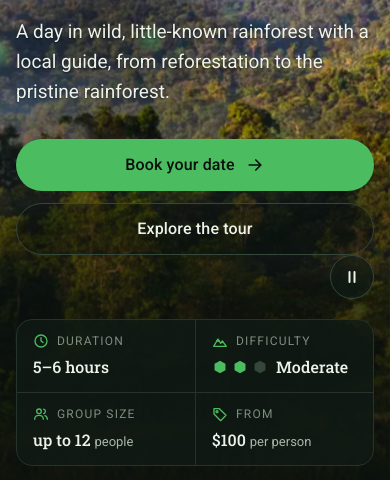
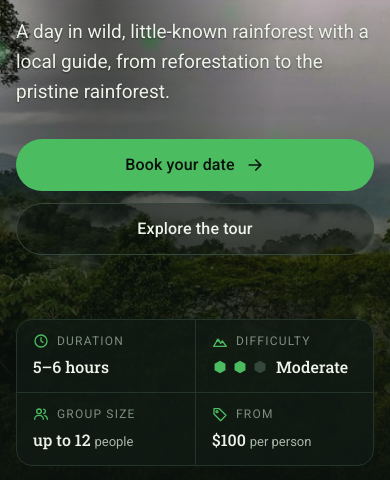
Before and after one commit to mvanderbeek84-web/Website-Ecotourism-WWN, a plain HTML site: page index.html in a window 390 px wide. Shown: the part 364-844 px from the top of the page. Drawn offline with Linux system fonts and the light colour scheme.

Commit message:
Hero photo Barbilla1 with mouse-only movement; organizer numbers 310 ha first; map link opens in same tab on phones
Co-Authored-By: Claude Opus 5.5 <noreply@anthropic.com>
Claude-Session: https://claude.ai/code/session_011N7Z8nwFRHtkY4fn4asY5p

```diff
--- a/content/content.js
+++ b/content/content.js
@@ -44,23 +44,20 @@ window.SITE = {
   },
 
   /* ---------------- Hero background ---------------------------------
-     The hero is photo IMG_6978 split into three depth layers (sky with
-     the far mountains, the forest, and the grass in front). The layers
-     pan slowly and move at different speeds, which gives a 3D effect.
-     It also tilts a little with the mouse on a computer.
-     panSeconds: how long one slow pan back and forth takes.
-     depth:      strength of the 3D effect (0 = flat, 1 = normal, 1.5 = strong).
-     mist:       soft mist drifting through the valley (true / false).
-     The layer files are assets/img/hero-sky / hero-land / hero-fg.     */
+     The hero is photo Barbilla1 (assets/img/hero-barbilla1-l/-s.jpg).
+     On a computer it moves and tilts slightly with the mouse.
+     photo:      short name from PHOTOS (used for the description text).
+     depth:      how much it moves (0 = still, 1 = normal, 1.5 = more).
+     autoMove:   true = also pan slowly by itself (and on phones).        */
   heroScene: {
-    photo: "parkLandscape",
-    panSeconds: 60,
+    photo: "barbilla1",
     depth: 1,
-    mist: true
+    autoMove: false
   },
 
   /* ---------------- Photos (short name -> file) -------------------- */
   PHOTOS: {
+    barbilla1:       { file: "hero-barbilla1", alt: { en: "Rainforest canopy with mist in the valleys of Barbilla", es: "Dosel del bosque lluvioso con neblina en los valles de Barbilla" } },
     parkLandscape:   { file: "img-6978",  alt: { en: "Forested hills of the Talamanca foothills", es: "Colinas boscosas al pie de la Talamanca" } },
     mistCanopy:      { file: "reserve-3", alt: { en: "Morning mist over the rainforest canopy", es: "Neblina matutina sobre el dosel del bosque" } },
     mistTall:        { file: "reserve-6", alt: { en: "Mist rising between forested ridges", es: "Neblina entre las crestas del bosque" } },
@@ -345,8 +342,8 @@ window.SITE = {
       /* Other partners, shown as a list under the cards */
       /* Impact numbers shown under the intro */
       stats: [
+        { value: { en: "310 ha", es: "310 ha" }, label: { en: "of rainforest protected", es: "de bosque lluvioso protegidas" } },
         { value: { en: "40,000", es: "40.000" }, label: { en: "native trees planted", es: "árboles nativos sembrados" } },
-        { value: { en: "43 ha", es: "43 ha" }, label: { en: "restored", es: "restauradas" } },
         { value: { en: "1,000+", es: "1.000+" }, label: { en: "species recorded", es: "especies registradas" } }
       ],
       othersTitle: { en: "Also in cooperation with", es: "También en cooperación con" },
--- a/css/style.css
+++ b/css/style.css
@@ -176,7 +176,7 @@ p { margin: 0; }
 .scene { position: absolute; left: 50%; top: 50%; aspect-ratio: 3 / 2; transform-style: preserve-3d; will-change: transform; }
 .layer { position: absolute; inset: 0; will-change: transform; }
 .layer img { position: absolute; inset: 0; width: 100%; height: 100%; display: block; filter: saturate(1.3) brightness(1.18) contrast(1.04); }
-.layer-fg img { top: auto; height: auto; bottom: 0; }
+.layer-photo img { object-fit: cover; filter: saturate(1.2) brightness(1) contrast(1.05); }
 .mist { pointer-events: none; opacity: .55; mix-blend-mode: screen;
   background:
     radial-gradient(28% 6% at 30% 47%, rgba(235,242,250,.55), transparent 70%),
@@ -190,9 +190,9 @@ p { margin: 0; }
 .hero-shade {
   position: absolute; inset: 0;
   background:
-    linear-gradient(180deg, rgba(11,17,13,.4) 0%, rgba(11,17,13,0) 18%),
+    linear-gradient(180deg, rgba(11,17,13,.65) 0%, rgba(11,17,13,.2) 22%, rgba(11,17,13,0) 40%),
     linear-gradient(0deg, var(--night-950) 0%, rgba(11,17,13,.72) 24%, rgba(11,17,13,0) 58%),
-    radial-gradient(ellipse 60% 45% at 26% 42%, rgba(11,17,13,.5), transparent 70%);
+    radial-gradient(ellipse 65% 55% at 26% 42%, rgba(11,17,13,.62), transparent 72%);
 }
 .hero-content { position: relative; padding-top: 140px; }
 .display { font-weight: 800; font-size: clamp(44px, 8.4vw, 104px); line-height: .98; letter-spacing: -.025em; margin-bottom: 20px; }
@@ -579,3 +579,5 @@ input:focus, textarea:focus { outline: none; border-color: var(--canopy); box-sh
 .hero-content > .eyebrow, .hero-sub { text-shadow: 0 1px 2px rgba(11,17,13,.55), 0 4px 28px rgba(11,17,13,.6); }
 @media (max-width: 900px) { .org-hero { height: 680px; } }
 @media (max-width: 640px) { .org-stats { gap: 8px; } .org-stats li { padding: 12px 10px; } .org-stats b { font-size: 22px; } }
+.log-map iframe { pointer-events: auto; }
+.log-map .map-link { position: relative; z-index: 1; }
--- a/index.html
+++ b/index.html
@@ -42,16 +42,8 @@
       <div class="hero-media">
         <div class="scene-wrap">
           <div class="scene" id="scene" role="img">
-            <div class="layer" data-depth="0.35">
-              <img src="assets/img/hero-sky-s.jpg" srcset="assets/img/hero-sky-s.jpg 1200w, assets/img/hero-sky-l.jpg 2400w" sizes="130vw" alt="" fetchpriority="high">
-            </div>
-            <div class="layer mist" data-depth="0.7" aria-hidden="true"></div>
-            <div class="layer" data-depth="1">
-              <img src="assets/img/hero-land-s.webp" srcset="assets/img/hero-land-s.webp 1200w, assets/img/hero-land-l.webp 2400w" sizes="130vw" alt="" fetchpriority="high">
-            </div>
-            <div class="layer mist mist-low" data-depth="1.4" aria-hidden="true"></div>
-            <div class="layer layer-fg" data-depth="2">
-              <img src="assets/img/hero-fg-s.webp" srcset="assets/img/hero-fg-s.webp 1200w, assets/img/hero-fg-l.webp 2400w" sizes="130vw" alt="">
+            <div class="layer layer-photo" data-depth="1">
+              <img id="heroImg" src="assets/img/hero-barbilla1-s.jpg" srcset="assets/img/hero-barbilla1-s.jpg 1200w, assets/img/hero-barbilla1-l.jpg 2400w" sizes="120vw" alt="" fetchpriority="high">
             </div>
           </div>
         </div>
--- a/js/main.js
+++ b/js/main.js
@@ -124,11 +124,11 @@
   /* Hero: one photo split into depth layers that pan slowly and tilt in 3D */
   function setupHero() {
     var cfg = S.heroScene || {}, hero = $("#hero"), scene = $("#scene"), btn = $("#motionToggle");
-    var p = S.PHOTOS[cfg.photo || "parkLandscape"];
+    var p = S.PHOTOS[cfg.photo || "barbilla1"];
     scene.setAttribute("aria-label", tr(p.alt));
     if (cfg.mist === false) $$(".mist", scene).forEach(function (m) { m.style.display = "none"; });
     var layers = $$(".layer", scene).map(function (el) { return { el: el, d: parseFloat(el.dataset.depth) || 1, mist: el.classList.contains("mist") }; });
-    var D = cfg.depth == null ? 1 : cfg.depth, period = (cfg.panSeconds || 60) * 1000;
+    var D = cfg.depth == null ? 1 : cfg.depth, period = (cfg.panSeconds || 60) * 1000, auto = cfg.autoMove !== false;
     var W = 0, H = 0, sw = 0, sh = 0, mouse = null, cur = { x: 0, y: 0 }, running = false, raf, t0 = performance.now(), offset = 0;
 
     function size() {
@@ -140,13 +140,13 @@
     }
     function draw(now) {
       var t = now - t0 + offset, ph = t / period * Math.PI * 2;
-      var pan = Math.sin(ph);
-      // where the viewer "looks": the mouse on computers, a slow drift on phones
-      var tx = mouse ? mouse.x : Math.sin(t / 17000) * 0.45;
-      var ty = mouse ? mouse.y : Math.sin(t / 23000) * 0.3;
+      var pan = auto ? Math.sin(ph) : 0;
+      // where the viewer "looks": the mouse on computers, a slow drift on phones (only with autoMove)
+      var tx = mouse ? mouse.x : auto ? Math.sin(t / 17000) * 0.45 : 0;
+      var ty = mouse ? mouse.y : auto ? Math.sin(t / 23000) * 0.3 : 0;
       cur.x += (tx - cur.x) * 0.04; cur.y += (ty - cur.y) * 0.04;
       var sc = Math.min(1.2, Math.max(0, window.scrollY / Math.max(H, 1)));
-      var zoom = 1 + 0.03 * (1 - Math.cos(ph * 0.5)) / 2;
+      var zoom = auto ? 1 + 0.03 * (1 - Math.cos(ph * 0.5)) / 2 : 1;
       scene.style.transform = "translate3d(0," + (sc * H * 0.18).toFixed(1) + "px,0) rotateY(" + (cur.x * 2.4 * D).toFixed(3) + "deg) rotateX(" + (-cur.y * 1.6 * D).toFixed(3) + "deg) scale(" + zoom.toFixed(4) + ")";
       layers.forEach(function (L) {
         var k = L.d * D;
@@ -176,7 +176,7 @@
     hero.addEventListener("pointerleave", function () { mouse = null; });
     new IntersectionObserver(function (es) { visible = es[0].isIntersecting; update(); }).observe(hero);
     document.addEventListener("visibilitychange", update);
-    btn.hidden = false;
+    if (auto) btn.hidden = false;           // pause button only when it moves by itself
     btn.addEventListener("click", function () {
       paused = !paused; heroPaused = paused; update();
       btn.querySelector("use").setAttribute("href", paused ? "#i-play" : "#i-pause");
@@ -322,10 +322,13 @@
     g.appendChild(card(1, "calendar", L.reserve));
     g.appendChild(card(2, "tag", L.pricing, big));
     g.appendChild(card(3, "clock", L.duration, dur));
-    var G = L.getThere, ll = G.lat + "," + G.lng;
+    var G = L.getThere, ll = G.lat + "," + G.lng, touch = window.matchMedia && matchMedia("(pointer: coarse)").matches;
     var mapBox = h("div", { class: "log-map" }, [
       h("iframe", { src: "https://maps.google.com/maps?q=" + ll + "&z=13&output=embed", title: tr(G.title), loading: "lazy", referrerpolicy: "no-referrer-when-downgrade" }),
-      h("a", { class: "btn btn-ghost btn-sm", href: "https://www.google.com/maps/search/?api=1&query=" + ll, target: "_blank", rel: "noopener" }, [tr(G.mapButton), icon("arrow")])
+      // on phones open in the same tab, so the phone can hand the link to the Maps app
+      // (some in-app browsers block new windows); on computers open a new tab
+      h("a", { class: "btn btn-ghost btn-sm map-link", href: "https://www.google.com/maps/search/?api=1&query=" + ll,
+               target: touch ? null : "_blank", rel: "noopener" }, [tr(G.mapButton), icon("arrow")])
     ]);
     var gt = card(4, "pin", G, null, "get-there"); gt.appendChild(mapBox); g.appendChild(gt);
     g.appendChild(card(5, "check", L.included, null, "wide"));
@@ -643,7 +646,7 @@
     renderStatic(); renderFacts(); renderRibbon(); renderStops(); renderPartners(); renderLogistics(); renderLogos();
     renderCalendar(); renderGuideLang(); updateSummary();
     if (again) { $$(".reveal").forEach(function (el) { el.classList.add("in"); countUp(el); }); }
-    if (again) { $("#scene").setAttribute("aria-label", tr(S.PHOTOS[(S.heroScene || {}).photo || "parkLandscape"].alt)); }
+    if (again) { $("#scene").setAttribute("aria-label", tr(S.PHOTOS[(S.heroScene || {}).photo || "barbilla1"].alt)); }
   }
   renderContact();
   renderAll(false);
```
Also changed, not shown: assets/img/hero-barbilla1-l.jpg (added), assets/img/hero-barbilla1-s.jpg (added), assets/img/hero-fg-l.webp (deleted), assets/img/hero-fg-s.webp (deleted), assets/img/hero-land-l.webp (deleted), assets/img/hero-land-s.webp (deleted), assets/img/hero-sky-l.jpg (deleted), assets/img/hero-sky-s.jpg (deleted), 1 other file.
